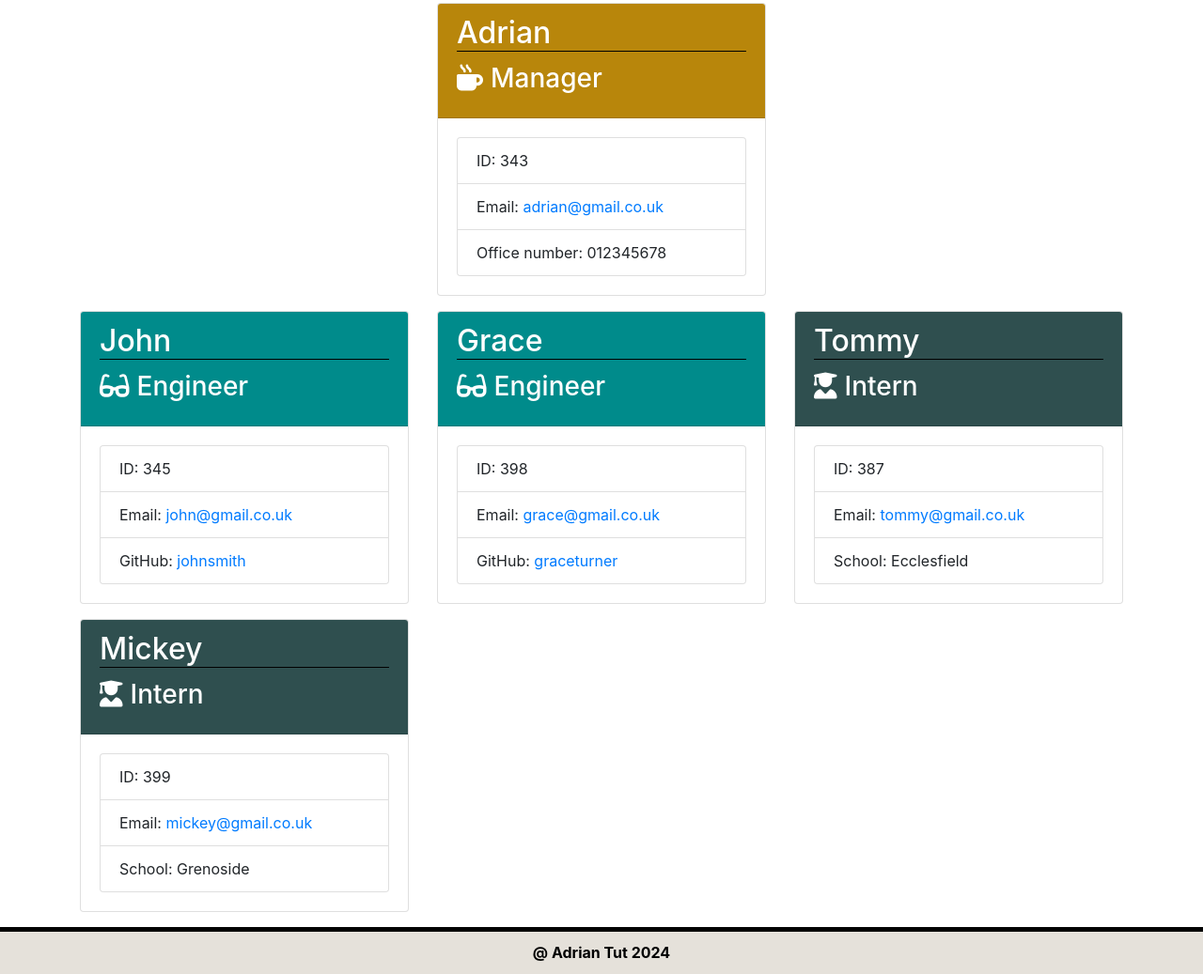
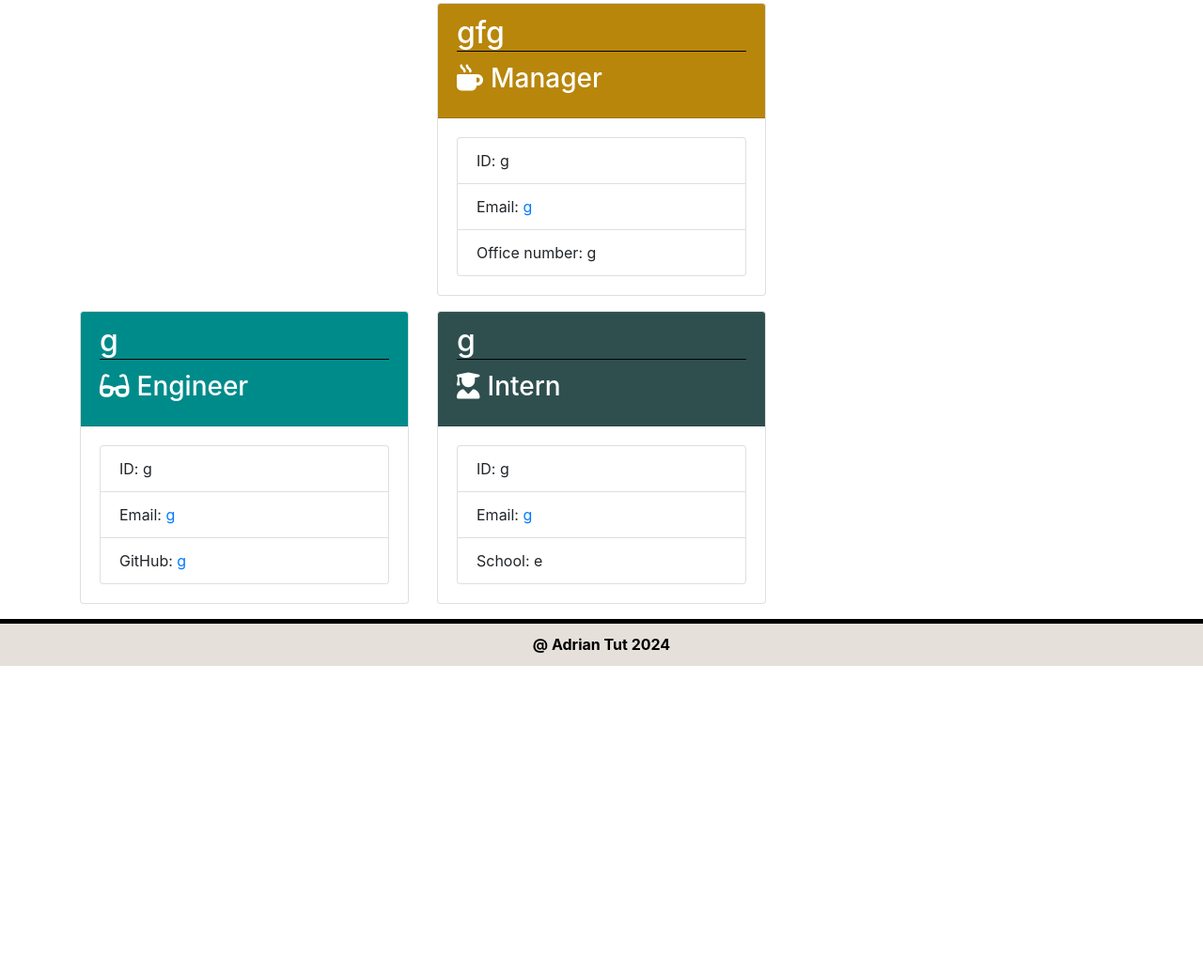
Before and after one commit to Adriantutuianu/team-profile-generator-app-challenge, a website: page output/team.html in a window 1280 px wide. Shown: the part 202-1239 px from the top of the page at 94% size. After the commit the page ends 911 px from the top, so only its background shows below. Drawn offline with nearby package versions, Linux system fonts and the light colour scheme.

Commit message:
Update package.json

```diff
--- a/output/team.html
+++ b/output/team.html
@@ -26,14 +26,14 @@
           <div class="col-lg-4 col-md-6 col-sm-12 mb-3">
               <div class="card employee-card">
                   <div class="card-header card-header-manager">
-                      <h2 class="card-title card-name">Adrian</h2>
+                      <h2 class="card-title card-name">gfg</h2>
                       <h3 class="card-title"><i class="fas fa-mug-hot mr-2"></i>Manager</h3>
                   </div>
                   <div class="card-body">
                       <ul class="list-group">
-                          <li class="list-group-item">ID: 343</li>
-                          <li class="list-group-item">Email: <a href="mailto:adrian@gmail.co.uk">adrian@gmail.co.uk</a></li>
-                          <li class="list-group-item">Office number: 012345678</li>
+                          <li class="list-group-item">ID: g</li>
+                          <li class="list-group-item">Email: <a href="mailto:g">g</a></li>
+                          <li class="list-group-item">Office number: g</li>
                       </ul>
                   </div>
               </div>
@@ -45,30 +45,14 @@
           <div class="col-lg-4 col-md-6 col-sm-12 mb-3">
               <div class="card employee-card">
                   <div class="card-header card-eng">
-                      <h2 class="card-title card-name">John</h2>
+                      <h2 class="card-title card-name">g</h2>
                       <h3 class="card-title"><i class="fas fa-glasses mr-2"></i>Engineer</h3>
                   </div>
                   <div class="card-body">
                       <ul class="list-group">
-                          <li class="list-group-item">ID: 345</li>
-                          <li class="list-group-item">Email: <a href="mailto:john@gmail.co.uk">john@gmail.co.uk</a></li>
-                          <li class="list-group-item">GitHub: <a href="https://github.com/johnsmith" target="_blank" rel="noopener noreferrer">johnsmith</a></li>
-                      </ul>
-                  </div>
-              </div>
-          </div>
-
-          <div class="col-lg-4 col-md-6 col-sm-12 mb-3">
-              <div class="card employee-card">
-                  <div class="card-header card-eng">
-                      <h2 class="card-title card-name">Grace</h2>
-                      <h3 class="card-title"><i class="fas fa-glasses mr-2"></i>Engineer</h3>
-                  </div>
-                  <div class="card-body">
-                      <ul class="list-group">
-                          <li class="list-group-item">ID: 398</li>
-                          <li class="list-group-item">Email: <a href="mailto:grace@gmail.co.uk">grace@gmail.co.uk</a></li>
-                          <li class="list-group-item">GitHub: <a href="https://github.com/graceturner" target="_blank" rel="noopener noreferrer">graceturner</a></li>
+                          <li class="list-group-item">ID: g</li>
+                          <li class="list-group-item">Email: <a href="mailto:g">g</a></li>
+                          <li class="list-group-item">GitHub: <a href="https://github.com/g" target="_blank" rel="noopener noreferrer">g</a></li>
                       </ul>
                   </div>
               </div>
@@ -78,30 +62,14 @@
           <div class="col-lg-4 col-md-6 col-sm-12 mb-3">
               <div class="card employee-card">
                   <div class="card-header card-int">
-                      <h2 class="card-title card-name">Tommy</h2>
+                      <h2 class="card-title card-name">g</h2>
                       <h3 class="card-title"><i class="fas fa-user-graduate mr-2"></i>Intern</h3>
                   </div>
                   <div class="card-body">
                       <ul class="list-group">
-                          <li class="list-group-item">ID: 387</li>
-                          <li class="list-group-item">Email: <a href="mailto:tommy@gmail.co.uk">tommy@gmail.co.uk</a></li>
-                          <li class="list-group-item">School: Ecclesfield</li>
-                      </ul>
-                  </div>
-              </div>
-          </div>
-
-          <div class="col-lg-4 col-md-6 col-sm-12 mb-3">
-              <div class="card employee-card">
-                  <div class="card-header card-int">
-                      <h2 class="card-title card-name">Mickey</h2>
-                      <h3 class="card-title"><i class="fas fa-user-graduate mr-2"></i>Intern</h3>
-                  </div>
-                  <div class="card-body">
-                      <ul class="list-group">
-                          <li class="list-group-item">ID: 399</li>
-                          <li class="list-group-item">Email: <a href="mailto:mickey@gmail.co.uk">mickey@gmail.co.uk</a></li>
-                          <li class="list-group-item">School: Grenoside</li>
+                          <li class="list-group-item">ID: g</li>
+                          <li class="list-group-item">Email: <a href="mailto:g">g</a></li>
+                          <li class="list-group-item">School: e</li>
                       </ul>
                   </div>
               </div>
--- a/package.json
+++ b/package.json
@@ -4,7 +4,7 @@
   "description": "",
   "main": "page-template.js",
   "scripts": {
-    "test": "echo \"Error: no test specified\" && exit 1"
+    "test": "jest"
   },
   "keywords": [],
   "author": "",
```
